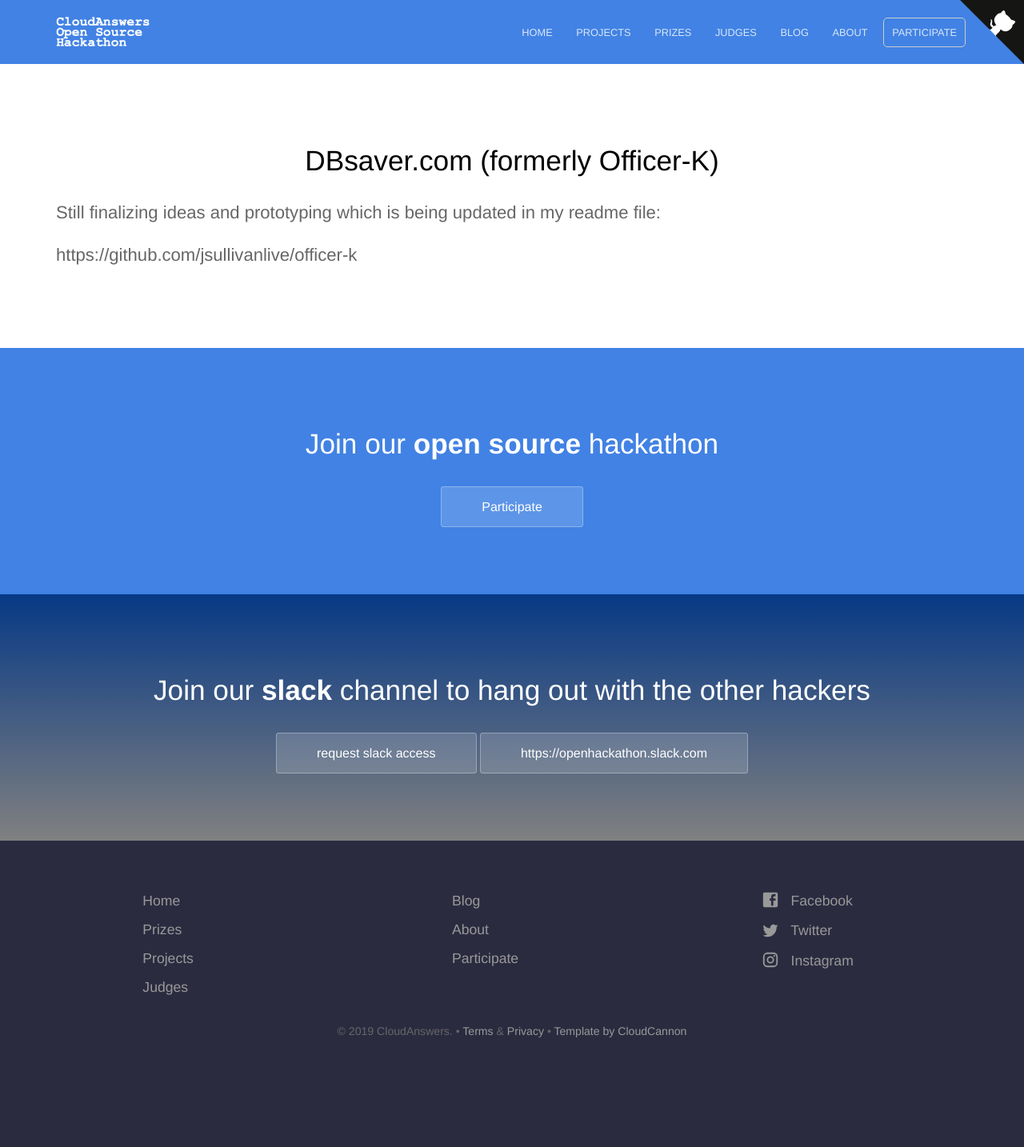
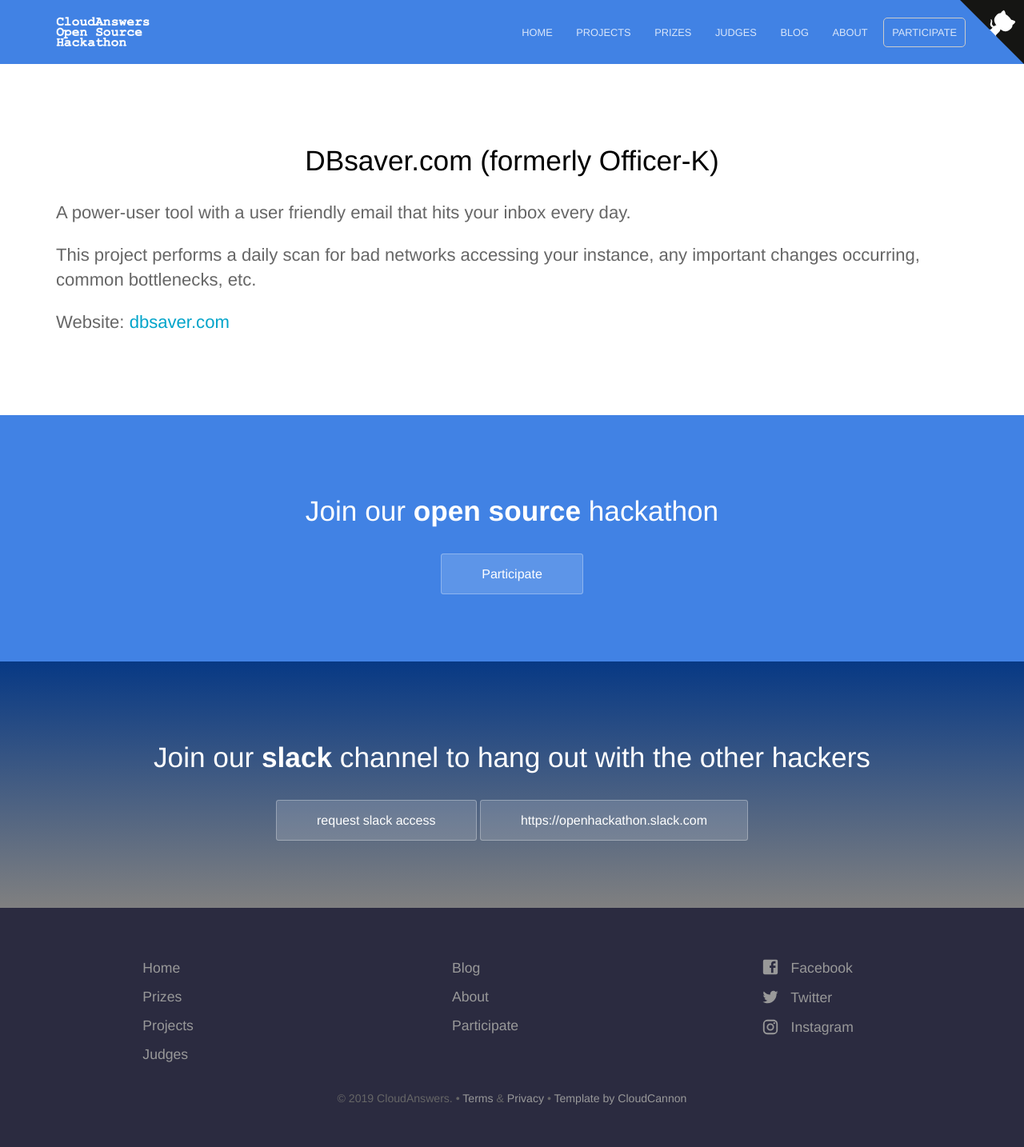
Before and after one commit to cloudanswers/hackathon.cloudanswers.com, a Jekyll site: the page built from _projects/officer-k.md, in a window 1280 px wide. Shown: the whole page at 80% size. Built offline with Jekyll 4.4.1, drawn with Linux system fonts in a browser that asks for light colours; a script that is not in the unit is left out; before the commit the page ends 1350 px from its top, so only the background shows below that.

Commit message:
add logo to dbsaver project, link to site

```diff
--- a/_projects/officer-k.md
+++ b/_projects/officer-k.md
@@ -1,11 +1,13 @@
 ---
 title: DBsaver.com (formerly Officer-K)
 platform: Force.com and Heroku
-image_path: /images/project_logos/example.png
+image_path: /images/project_logos/dbsaver-logo.png
 repo: /jsullivanlive/officer-k
 blurb: super user tool for auto-policing your salesforce instance
 ---
 
-Still finalizing ideas and prototyping which is being updated in my readme file:
+A power-user tool with a user friendly email that hits your inbox every day.
 
-https://github.com/jsullivanlive/officer-k
+This project performs a daily scan for bad networks accessing your instance, any important changes occurring, common bottlenecks, etc.
+
+Website: [dbsaver.com](https://www.dbsaver.com)
```
Also changed, not shown: images/project_logos/dbsaver-logo.png (added).
